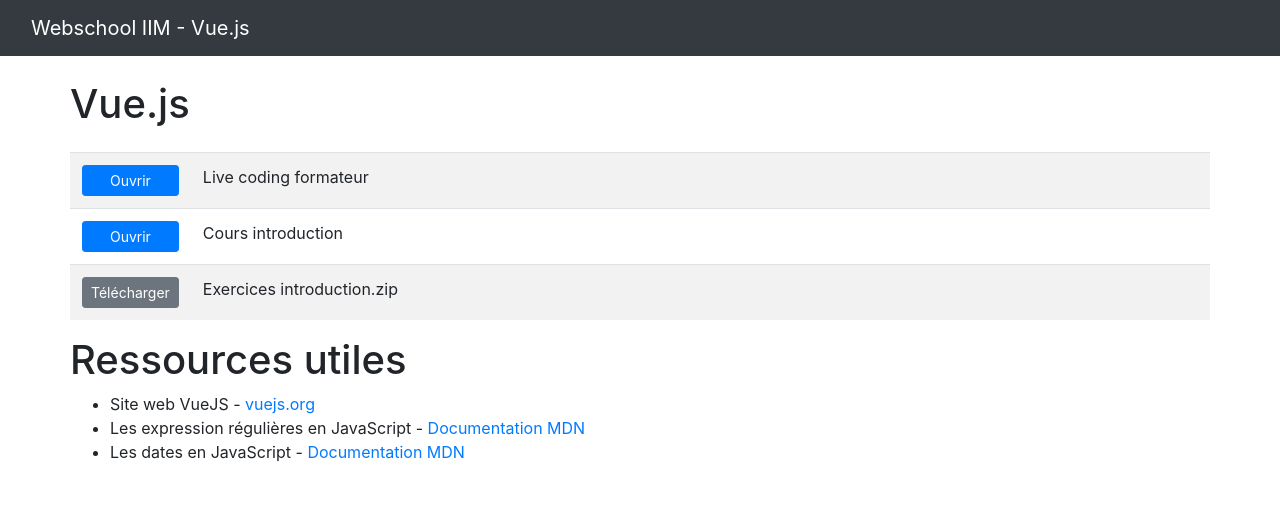
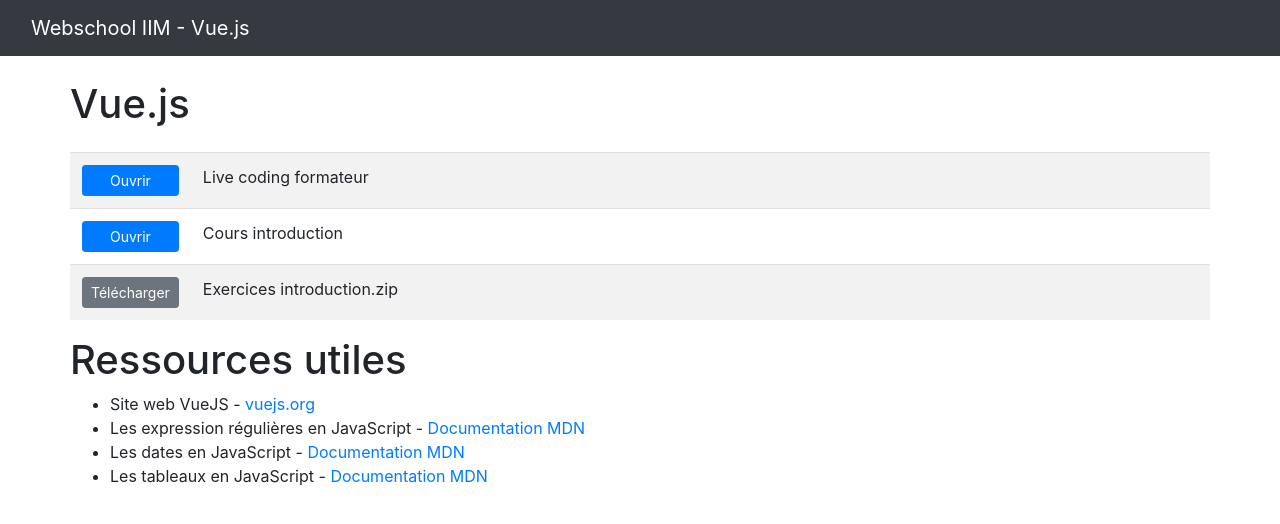
Before and after one commit to jiiyiu/iim-devschool-2020, a plain HTML site: page index.html in a window 1280 px wide. Drawn offline with nearby package versions, Linux system fonts and the light colour scheme.

Commit message:
Ajout d'une ressource

```diff
--- a/index.html
+++ b/index.html
@@ -58,6 +58,7 @@
             <li>Site web VueJS - <a href="https://fr.vuejs.org/" target="_blank">vuejs.org</a></li>
             <li>Les expression régulières en JavaScript - <a href="https://developer.mozilla.org/fr/docs/Web/JavaScript/Guide/Expressions_r%C3%A9guli%C3%A8res" target="_blank">Documentation MDN</a></li>
             <li>Les dates en JavaScript - <a href="https://developer.mozilla.org/fr/docs/Web/JavaScript/Reference/Objets_globaux/Date" target="_blank">Documentation MDN</a></li>
+            <li>Les tableaux en JavaScript - <a href="https://developer.mozilla.org/fr/docs/Web/JavaScript/Reference/Objets_globaux/Array" target="_blank">Documentation MDN</a></li>
         </ul>
     </div>
 </body>
```
